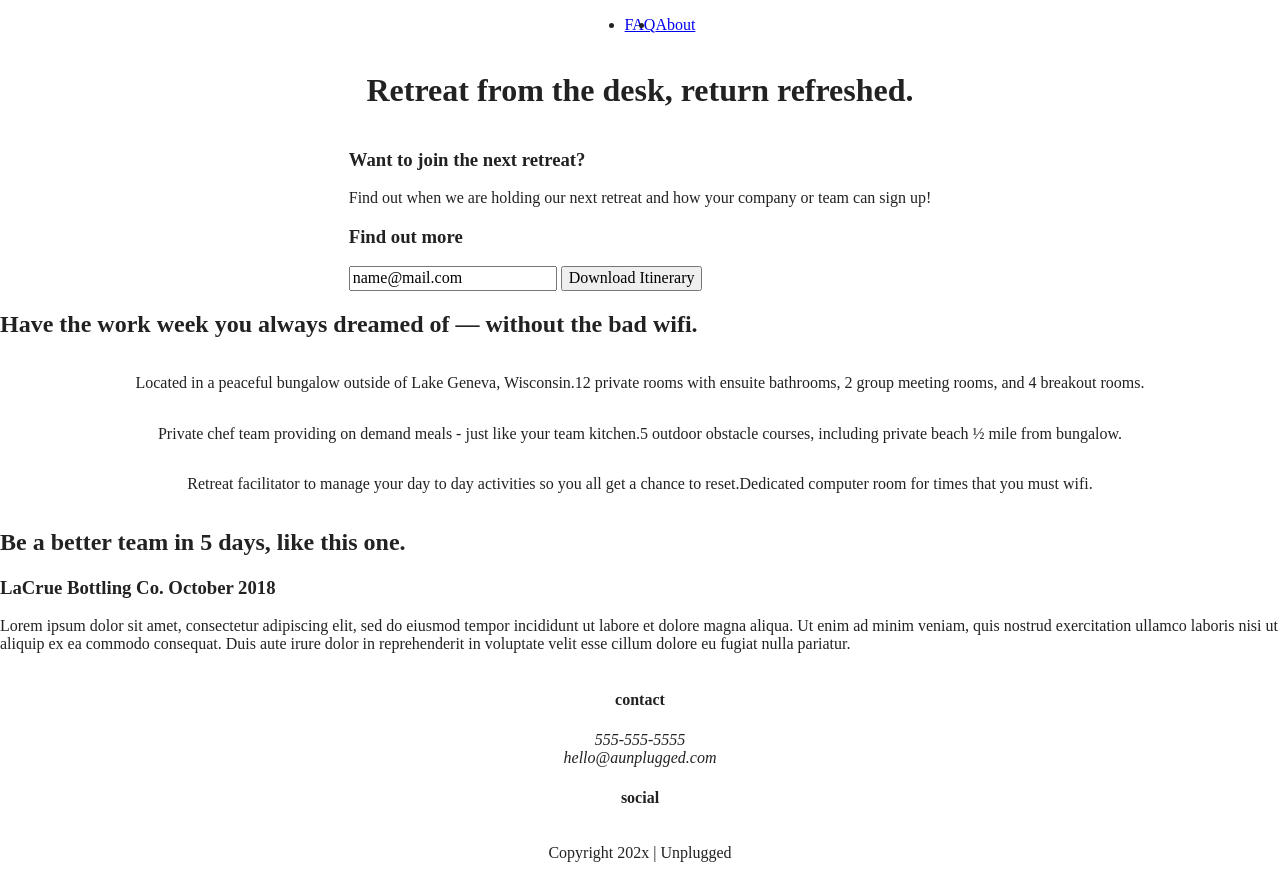
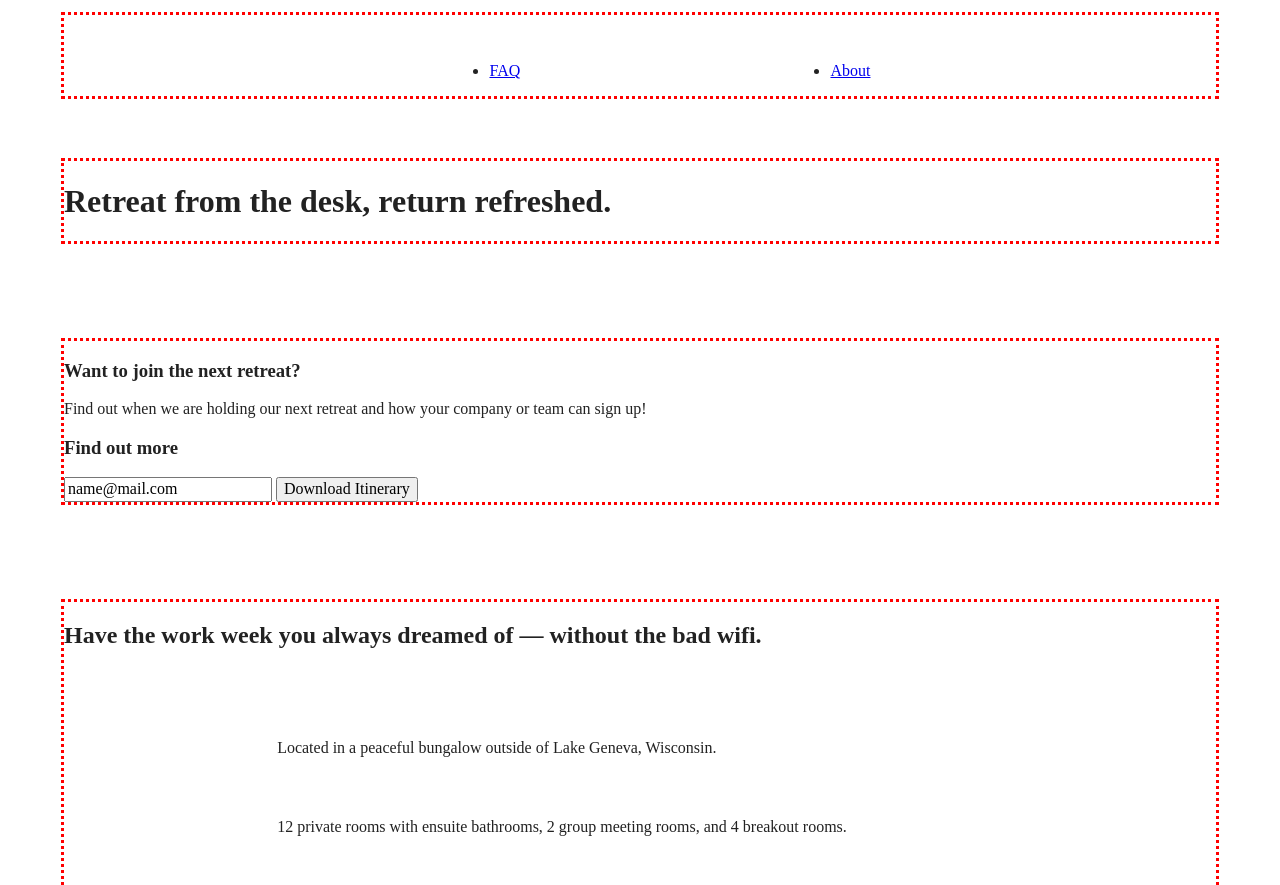
Before and after one commit to javier-ortiz123/unplugged-6-2-2024-step-1-of-10-your-responsive--website-project, a website built with Parcel: page index.html in a window 1280 px wide. Shown: the top 885 px of the page. Built offline with nearby package versions, Linux system fonts and the light colour scheme.

Commit message:
initial commit

```diff
--- a/css/main.css
+++ b/css/main.css
@@ -91,32 +91,45 @@ textarea {
 
 
 
-
-
 /* ==========================================================================
    Author's custom styles
    ========================================================================== */
 
 
-
-
-   /* -------------------- Base Header - Footer Styles -------------------- */
+   .content-wrapper{
+  outline: 3px dotted red;
+  width: 90%;
+  margin: 50px 0;
+}
+ /* -------------------- Base Header - Footer Styles -------------------- */
    header {
     display: flex;
     justify-content: center;
-   }
-
+padding: 15px 0;
+  }
 
    header .content-wrapper {
     display: flex;
     justify-content: center;
     align-items: center;
     flex-flow: row wrap;
+    margin: 0;
   }
+
+.header-divider {
+width: 100%;
+height: 1px;
+margin: 10px 0 20px 0;
+}
+
+header nav {
+  width: 60%;
+}
 
 header nav ul {
     display: flex;
     justify-content: space-around;
+width: 100%;
   }
 
 footer {
@@ -124,6 +137,18 @@ footer {
   flex-direction: column;
   align-items: center;
   text-align: center;
+}
+
+footer p {
+  margin: 0;
+}
+
+footer .content-wrapper {
+  width: 55%;
+}
+
+footer contact {
+  margin-bottom: 50px;
 }
 
 footer .socal-icons {
@@ -136,6 +161,10 @@ footer .socal-icons p {
 display: flex;
 justify-content: center;
 align-items: center;
+}
+
+footer .copyright {
+  margin: 20px 0;
 }
 
 
@@ -155,11 +184,20 @@ aside {
   justify-content: center;
 }
 
+
 /* features */
-
 .features {
   display: flex;
   justify-content: center;
+}
+
+.features h2 {
+  margin-bottom: 60px;
+}
+
+.features article {
+width: 63%;
+margin: 30px 0;
 }
 
 .features .features-items {
@@ -169,25 +207,42 @@ aside {
   flex-flow: row wrap;
 }
 
+.features p {
+  margin: 0;
+}
 
 
 
 
+/*reviews*/
+
+.reviews {
+  display: flex;
+  justify-content: center;
+}
+
+.reviews h2 {
+
+}
+
+.reviews h3 {
+  width: 55%;
+}
 
 
+.mission {
+  display: flex;
+  justify-content: center;
+}
 
+.content-section {
+  display: flex;
+  justify-content: center;
+}
 
-
-
-
-
-
-
-
-
-
-
-
+.contact-content p{
+margin: 0;
+}
 
 
 
@@ -204,6 +259,15 @@ aside {
   justify-content: center;
   align-items: flex-start;
   flex-flow: row wrap;
+  margin: 50px 0 0 0;
+}
+
+.faq h2 {
+margin: 40px;
+}
+
+.faq-content {
+margin-bottom: 50px;
 }
 
 /* ==========================================================================
```
